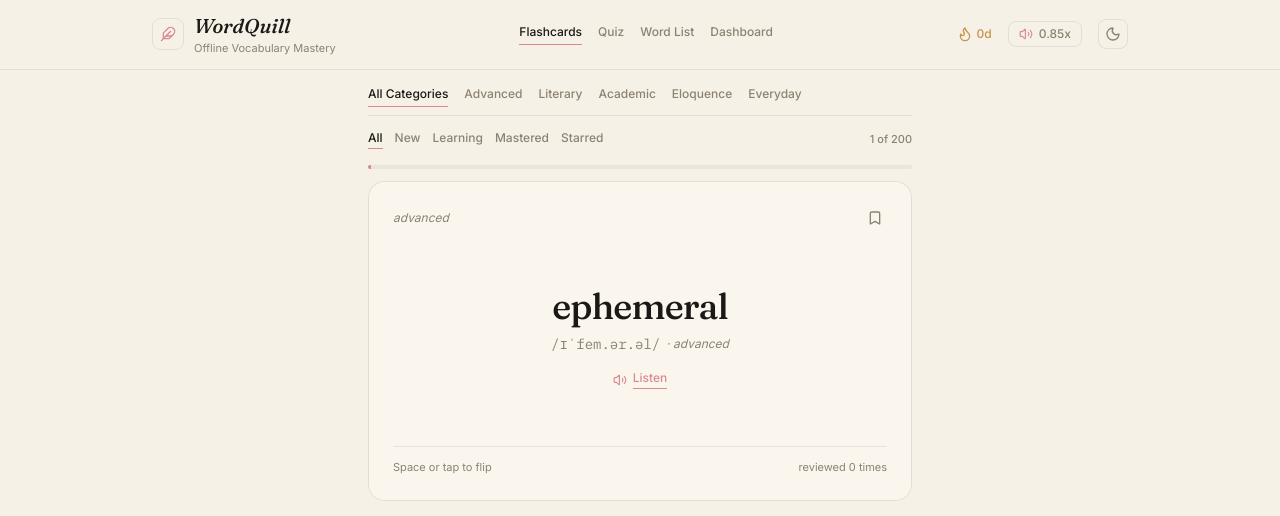
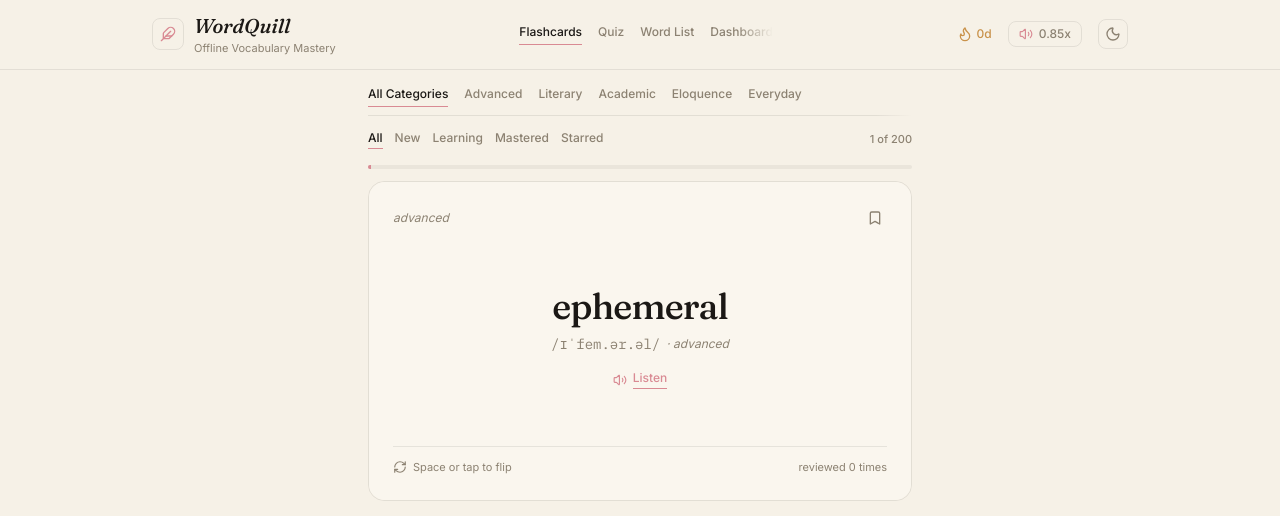
Before and after one commit to ShashiDao/WordQuill, a React (Vite) app: page / in a window 1280 px wide. Shown: the top 516 px of the page. Built offline with nearby package versions, Linux system fonts and the light colour scheme.

Commit message:
style: improve UI polish and visual consistency
- Add edge fading effect to scrollable tab rows
- Update typography for cleaner text casing
- Adjust padding and spacing for better layout balance
- Add visual icon indicator to flashcard flip hint

```diff
--- a/src/components/FlashcardView.tsx
+++ b/src/components/FlashcardView.tsx
@@ -10,6 +10,7 @@ import {
   HelpCircle,
   Sparkles,
   BookOpen,
+  RefreshCw,
 } from 'lucide-react';
 import type { WordItem, UserWordProgress } from '../types';
 import { speakWord } from '../utils/speech';
@@ -185,7 +186,7 @@ export const FlashcardView: React.FC<FlashcardViewProps> = ({
       {/* Category & Status Filters */}
       <div className="mb-4 space-y-2.5">
         {/* Category horizontal scroll tabs */}
-        <div className="flex items-center gap-4 overflow-x-auto pb-2 scrollbar-none border-b border-black/[0.08] dark:border-white/[0.08]">
+        <div className="flex items-center gap-4 overflow-x-auto pb-2 scrollbar-none border-b border-black/[0.08] dark:border-white/[0.08] mask-edge-fade">
           {categories.map((cat) => (
             <button
               key={cat}
@@ -340,7 +341,10 @@ export const FlashcardView: React.FC<FlashcardViewProps> = ({
 
                   {/* Card Footer Hint */}
                   <div className="flex items-center justify-between text-[11px] text-[#8C8272] border-t border-black/[0.08] dark:border-white/[0.08] pt-3">
-                    <span>Space or tap to flip</span>
+                    <span className="inline-flex items-center gap-1.5">
+                      <RefreshCw className="w-3.5 h-3.5 text-[#8C8272]" />
+                      <span>Space or tap to flip</span>
+                    </span>
                     <span>
                       {currentProgress?.status === 'mastered'
                         ? 'Mastered · '
@@ -418,8 +422,9 @@ export const FlashcardView: React.FC<FlashcardViewProps> = ({
                   </div>
 
                   {/* Card Footer Hint */}
-                  <div className="text-center text-[11px] text-[#8C8272] border-t border-black/[0.08] dark:border-white/[0.08] pt-2.5">
-                    Tap to flip back
+                  <div className="flex items-center justify-center gap-1.5 text-[11px] text-[#8C8272] border-t border-black/[0.08] dark:border-white/[0.08] pt-2.5">
+                    <RefreshCw className="w-3.5 h-3.5 text-[#8C8272]" />
+                    <span>Tap to flip back</span>
                   </div>
                 </div>
               </div>
--- a/src/components/Header.tsx
+++ b/src/components/Header.tsx
@@ -47,7 +47,7 @@ export const Header: React.FC<HeaderProps> = ({
         </div>
 
         {/* Desktop Navigation Links */}
-        <nav className="hidden md:flex items-center gap-4">
+        <nav className="hidden md:flex items-center gap-4 overflow-x-auto scrollbar-none mask-edge-fade">
           <button
             id="nav-tab-flashcards"
             onClick={() => onTabChange('flashcards')}
--- a/src/components/ProgressDashboard.tsx
+++ b/src/components/ProgressDashboard.tsx
@@ -97,13 +97,13 @@ export const ProgressDashboard: React.FC<ProgressDashboardProps> = ({
   };
 
   return (
-    <div className="mx-auto max-w-2xl pb-28 pt-4 px-4 space-y-4">
+    <div className="mx-auto max-w-2xl pb-36 pt-4 px-4 space-y-4">
       {/* Streak Card */}
       <div className="rounded-2xl border border-black/[0.08] bg-[#FAF6EE] p-6 dark:border-white/[0.08] dark:bg-[#221E1B]">
         <div className="flex items-center justify-between">
           <div>
-            <span className="text-[11px] font-medium uppercase tracking-wider text-[#C9924A]">
-              Daily Discipline
+            <span className="text-[11px] font-medium text-[#C9924A]">
+              Daily discipline
             </span>
             <div className="mt-2 flex items-baseline gap-2">
               <h2 className="font-fraunces text-4xl sm:text-5xl font-medium tracking-tight text-[#1B1815] dark:text-[#F6F1E7]">
@@ -218,15 +218,15 @@ export const ProgressDashboard: React.FC<ProgressDashboardProps> = ({
       </div>
 
       {/* Category Mastery Progress */}
-      <div className="rounded-xl border border-black/[0.08] bg-[#FAF6EE] p-5 dark:border-white/[0.08] dark:bg-[#221E1B]">
+      <div className="rounded-xl border border-black/[0.08] bg-[#FAF6EE] p-5 pb-6 dark:border-white/[0.08] dark:bg-[#221E1B]">
         <div className="flex items-center gap-2 mb-4">
           <BarChart2 className="w-4 h-4 text-[#D98A93]" />
           <h3 className="font-fraunces text-sm font-medium text-[#1B1815] dark:text-[#F6F1E7]">
-            Category Mastery
+            Category mastery
           </h3>
         </div>
 
-        <div className="space-y-3.5">
+        <div className="space-y-3.5 pb-1">
           {categoryStats.map((cat) => (
             <div key={cat.category}>
               <div className="flex items-center justify-between text-xs mb-1">
--- a/src/components/QuizView.tsx
+++ b/src/components/QuizView.tsx
@@ -239,8 +239,8 @@ export const QuizView: React.FC<QuizViewProps> = ({
           {/* Missed Words Section */}
           {missedWords.length > 0 && (
             <div className="mt-6">
-              <h4 className="text-xs font-medium uppercase tracking-wider text-[#8C8272]">
-                Words to Review ({missedWords.length})
+              <h4 className="text-xs font-medium text-[#8C8272]">
+                Words to review ({missedWords.length})
               </h4>
               <div className="mt-2.5 divide-y divide-black/[0.08] rounded-xl border border-black/[0.08] dark:divide-white/[0.08] dark:border-white/[0.08]">
                 {missedWords.map((item) => (
@@ -352,10 +352,10 @@ export const QuizView: React.FC<QuizViewProps> = ({
           {/* Question Card */}
           <div className="rounded-2xl border border-black/[0.08] bg-[#FAF6EE] p-6 dark:border-white/[0.08] dark:bg-[#221E1B]">
             <div className="flex items-center justify-between text-xs text-[#8C8272]">
-              <span className="text-[11px] font-medium uppercase tracking-wider text-[#D98A93]">
+              <span className="text-[11px] font-medium text-[#D98A93]">
                 {currentQ.questionType === 'word_to_def'
-                  ? 'Select Definition'
-                  : 'Identify Word'}
+                  ? 'Select definition'
+                  : 'Identify word'}
               </span>
               <span className="text-xs italic text-[#8C8272]">
                 {currentQ.wordItem.category}
@@ -448,7 +448,7 @@ export const QuizView: React.FC<QuizViewProps> = ({
             <div className="rounded-xl border border-black/[0.08] bg-[#FAF6EE] p-4 dark:border-white/[0.08] dark:bg-[#221E1B] transition animate-fade-in space-y-3">
               <div className="flex items-start justify-between gap-2">
                 <div>
-                  <span className="text-[10px] font-medium uppercase tracking-wide text-[#8C8272]">
+                  <span className="text-[10px] font-medium text-[#8C8272]">
                     Example in context
                   </span>
                   <p className="mt-1 text-xs italic text-[#8C8272]">
--- a/src/components/WordListView.tsx
+++ b/src/components/WordListView.tsx
@@ -119,7 +119,7 @@ export const WordListView: React.FC<WordListViewProps> = ({
       </div>
 
       {/* Category Horizontal Scrolling Tabs */}
-      <div className="mb-3 flex items-center gap-4 overflow-x-auto pb-2 scrollbar-none border-b border-black/[0.08] dark:border-white/[0.08]">
+      <div className="mb-3 flex items-center gap-4 overflow-x-auto pb-2 scrollbar-none border-b border-black/[0.08] dark:border-white/[0.08] mask-edge-fade">
         {categories.map((cat) => (
           <button
             key={cat}
--- a/src/index.css
+++ b/src/index.css
@@ -35,6 +35,12 @@
   .rotate-y-180 {
     transform: rotateY(180deg);
   }
+
+  /* Edge fade for horizontally scrolling tab rows */
+  .mask-edge-fade {
+    mask-image: linear-gradient(to right, black calc(100% - 36px), transparent 100%);
+    -webkit-mask-image: linear-gradient(to right, black calc(100% - 36px), transparent 100%);
+  }
 }
 
 /* Printed book scrollbar */
```
